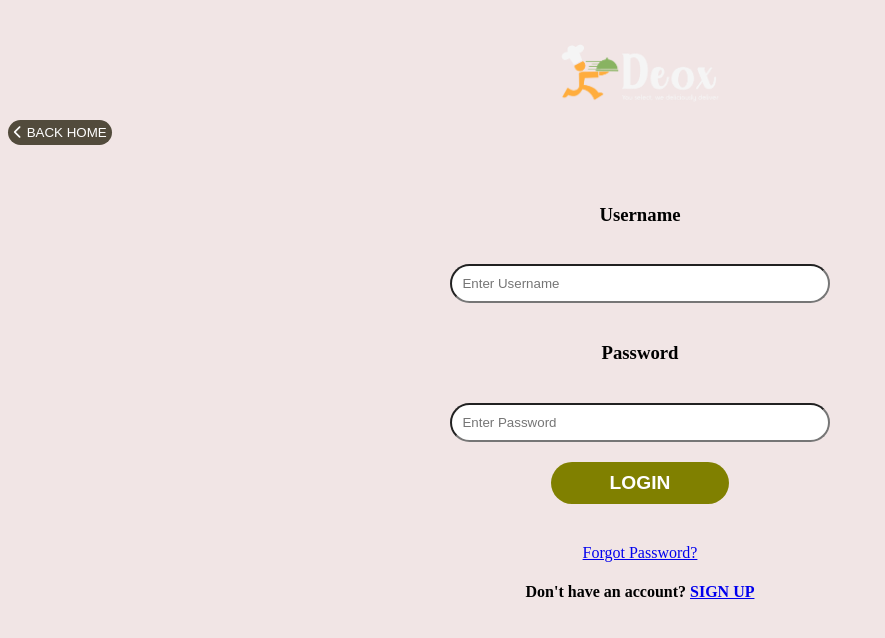
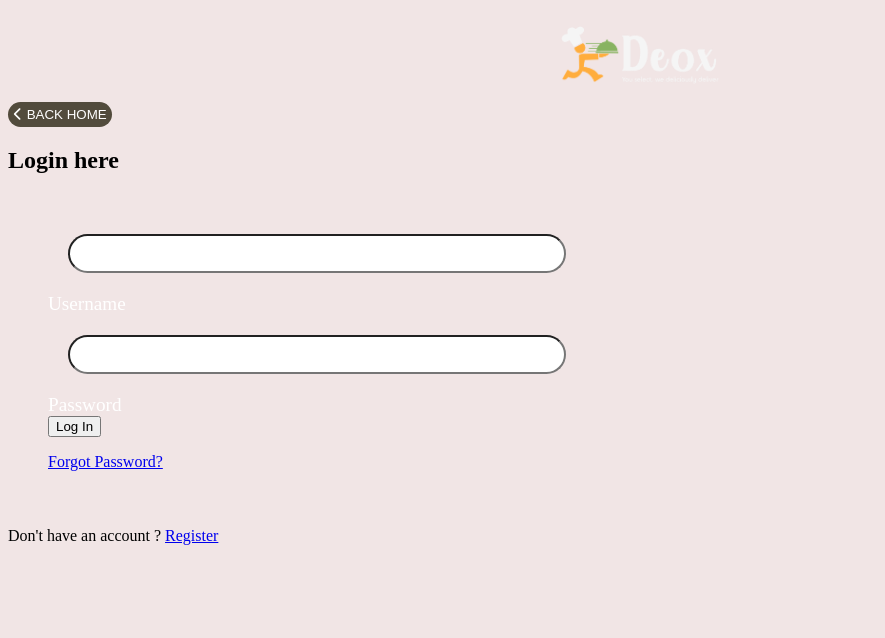
Before and after one commit to Thomas-m-waka/food_ordering_system, a Django app: page /members/login_user in a window 1280 px wide. Shown: the top 638 px of the page, without its empty margins (0-885 px from the left). Run offline with Django 4.2, Linux system fonts and the light colour scheme.

Commit message:
Update login.html

```diff
--- a/members/templates/authenticate/login.html
+++ b/members/templates/authenticate/login.html
@@ -1,27 +1,49 @@
 {% extends 'authenticate/baze.html' %}
 {%load static%}
 {%block content%}
-    <br>
+<div class="dd">
     <img src="{% static 'images/White_Deox_Logo@4x.png'%}"  class="logo">
+   </div>
     <button class="back-btn">
         <a href="{% url 'index'%}"><i class="fa-solid fa-chevron-left "></i>
             BACK HOME
         </a>
     </button>
-    <center>
-        <form action="" method="POST" class="my-form">
+
+    <div class="container-wrapper">
+    <div class="container">
+        <h2>Login here</h2>
+
+        {% if messages %}
+        <ul class="mess">
+            {% for message in messages %}
+                {% if message.tags == 'error' %}
+                    <li>{{ message }}</li>
+                {% endif %}
+            {% endfor %}
+        </ul>
+        {% endif %}
+        <form action="" method="POST" class="myform">
             {% csrf_token %}
-            <h3 id="header">Username</h3>
-            <input type="text", name="username" class="my-input" placeholder="Enter Username"><br>
-            <h3 id="header">Password</h3>
-            <input type="password" name="password" class="my-input" placeholder="Enter Password"><br>
-            <input type="submit" value="LOGIN" class="my-submit">
+            <div class="form_class">
+                <input type="text" id="username" name="username" required>
+                <label for="Username">Username</label>
+            </div>
+            <div class="form_class">
+                <input type="password" id="password" name="password" required>
+                <label for="Password">Password</label>
+            </div>
+            <div class="submit_button">
+                <button type="submit">Log In</button>
+            </div>
+            <div class="accounte">
+             <p><a href="{% url 'enter-username'%}">Forgot Password?</a></p>
+            </div>
         </form>
-        <a href="{% url 'enter-username'%}">Forgot Password?</a>
-        <h4>Don't have an account? <a href="{%url 'register'%}">SIGN UP</a></h4>
-
-    </center>
-    <div class="div-1">
+        <div class="account">
+            <p>Don't have an account ? <a href="{% url 'register' %}">Register</a></p>
+        </div>
 
     </div>
+</div>
 {%endblock%}
```
